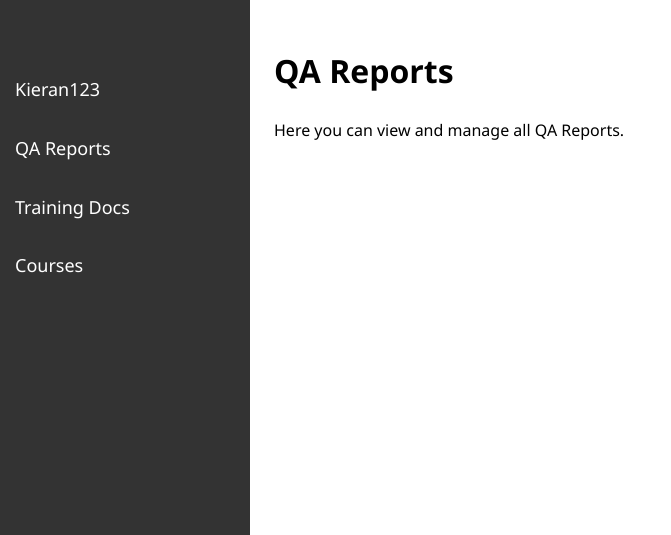
After one commit to KieMerr17/lms_wayve, a Django app: page /qa-reports/ in a window 1280 px wide. The commit adds this page. Shown: the top 535 px of the page, without its empty margins (0-671 px from the left). Run offline with Django 4.2, Linux system fonts and the light colour scheme; a user stored in the database is signed in.

Commit message:
add block content to the dashboard template

```diff
--- a/driver_lms/urls.py
+++ b/driver_lms/urls.py
@@ -1,9 +1,10 @@
 from django.contrib import admin
 from django.urls import path
-from lms.views import login_view, signup_view, dashboard_view
+from lms.views import login_view, signup_view, dashboard_view, qa_reports_view
 
 urlpatterns = [
     path('', login_view, name='login'),
+    path('qa-reports/', qa_reports_view, name='qa_reports'),
     path('dashboard/', dashboard_view, name='dashboard'),
     path('signup/', signup_view, name='signup'),
     path('admin/', admin.site.urls),
--- a/lms/views.py
+++ b/lms/views.py
@@ -2,6 +2,7 @@ from django.contrib.auth import authenticate, login
 from django.contrib.auth.forms import UserCreationForm
 from django.shortcuts import render, redirect
 from django.contrib import messages
+from django.contrib.auth.decorators import login_required
 
 def login_view(request):
     if request.method == 'POST':
@@ -12,11 +13,11 @@ def login_view(request):
         user = authenticate(request, username=username, password=password)
         if user is not None:
             login(request, user)
-            return redirect('dashboard')
+            return redirect('dashboard')  # Redirect to dashboard after login
         else:
             messages.error(request, 'Incorrect username or password')
 
-    return render(request, 'index.html')
+    return render(request, 'index.html')  # Render login page on GET or failed login
 
 def signup_view(request):
     if request.method == 'POST':
@@ -27,14 +28,19 @@ def signup_view(request):
             raw_password = form.cleaned_data.get('password1')
             user = authenticate(username=username, password=raw_password)
             if user is not None:
-                login(request, user)
+                login(request, user)  # Auto login the user after signup
                 return redirect('dashboard')
         else:
             messages.error(request, 'Error creating account. Please check the details.')
 
-    return render(request, 'index.html', {'form': UserCreationForm()})
+    return render(request, 'index.html', {'form': UserCreationForm()})  # Display signup form
 
+@login_required
 def dashboard_view(request):
-    if not request.user.is_authenticated:
-        return redirect('login')
-    return render(request, 'dashboard.html')
+    # Only authenticated users should see this page
+    return render(request, 'dashboard.html')  # Render the main dashboard page
+
+@login_required
+def qa_reports_view(request):
+    # Render the QA reports page, only accessible for logged-in users
+    return render(request, 'qa_reports.html')
--- a/templates/dashboard.html
+++ b/templates/dashboard.html
@@ -13,8 +13,8 @@
     <!-- Sidebar -->
     <div id="sidebar" class="sidebar">
         <div class="sidebar-content">
-            <a href="#">{{ user.username }}</a>
-            <a href="#">QA Reports</a>
+            <a href="{% url 'dashboard' %}">{{ user.username }}</a>
+            <a href="{% url 'qa_reports' %}">QA Reports</a>
             <a href="#">Training Docs</a>
             <a href="#">Courses</a>
         </div>
@@ -23,11 +23,13 @@
 
     <!-- Main content -->
     <div id="main-content" class="main-content">
-        <!-- Burger menu for small screens -->
         <span class="burger-menu" id="toggle-button" onclick="toggleSidebar()">&#9776;</span>
 
+        {% block content %}
+        <!-- Default content (dashboard) -->
         <h1>Welcome to the Dashboard!</h1>
         <p>You are logged in as {{ user.username }}</p>
+        {% endblock %}
     </div>
 
     <!-- Link external JS file -->
--- /dev/null
+++ b/templates/qa_reports.html
@@ -0,0 +1,6 @@
+{% extends 'dashboard.html' %}
+
+{% block content %}
+    <h1>QA Reports</h1>
+    <p>Here you can view and manage all QA Reports.</p>
+{% endblock %}
```
Also changed, not shown: db.sqlite3.
